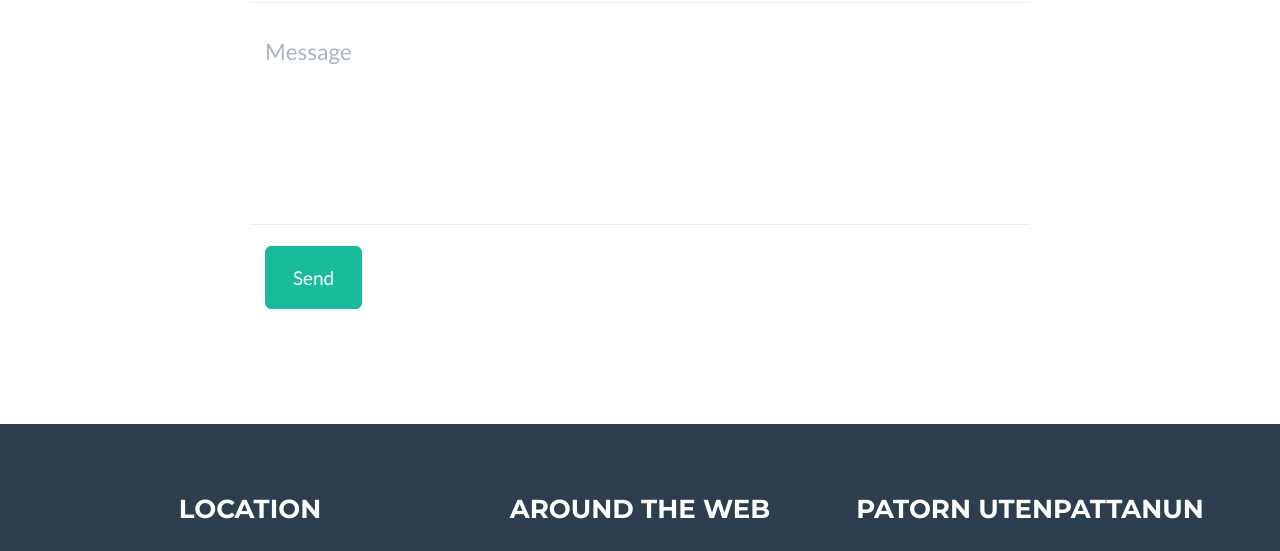
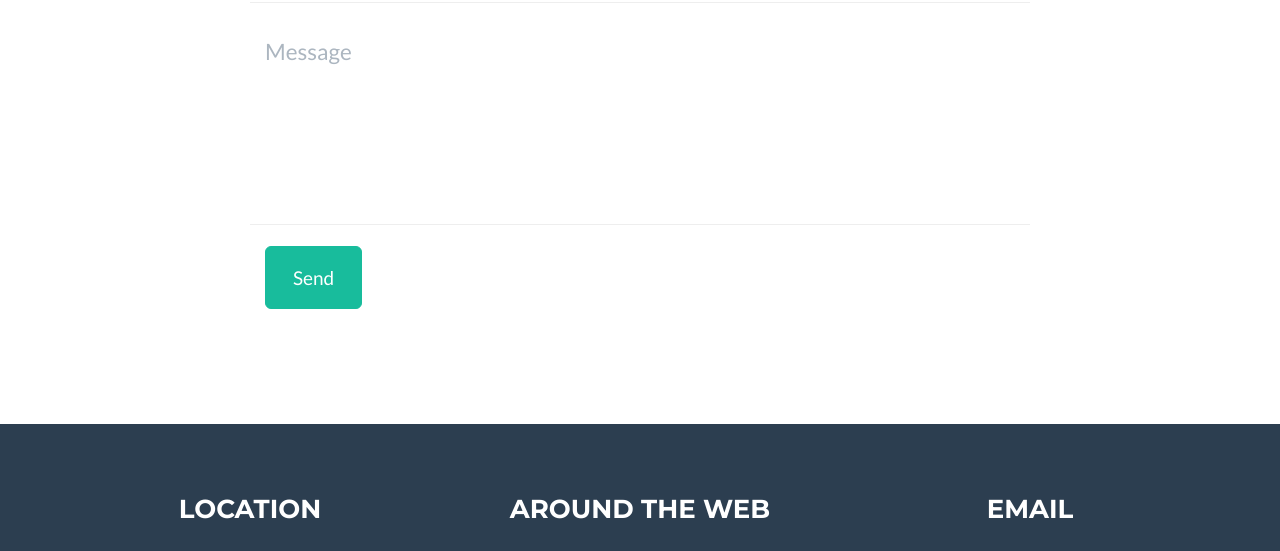
Before and after one commit to patorn/patorn.github.io, a website: page index.html in a window 1280 px wide. Shown: the part 3027-3578 px from the top of the page. Drawn offline with nearby package versions, Linux system fonts and the light colour scheme.

Commit message:
Update footer email

```diff
--- a/index.html
+++ b/index.html
@@ -284,7 +284,7 @@
                         </ul>
                     </div>
                     <div class="footer-col col-md-4">
-                        <h3>Patorn Utenpattanun</h3>
+                        <h3>Email</h3>
                         <p>patorn.u@gmail.com</p>
                     </div>
                 </div>
```
